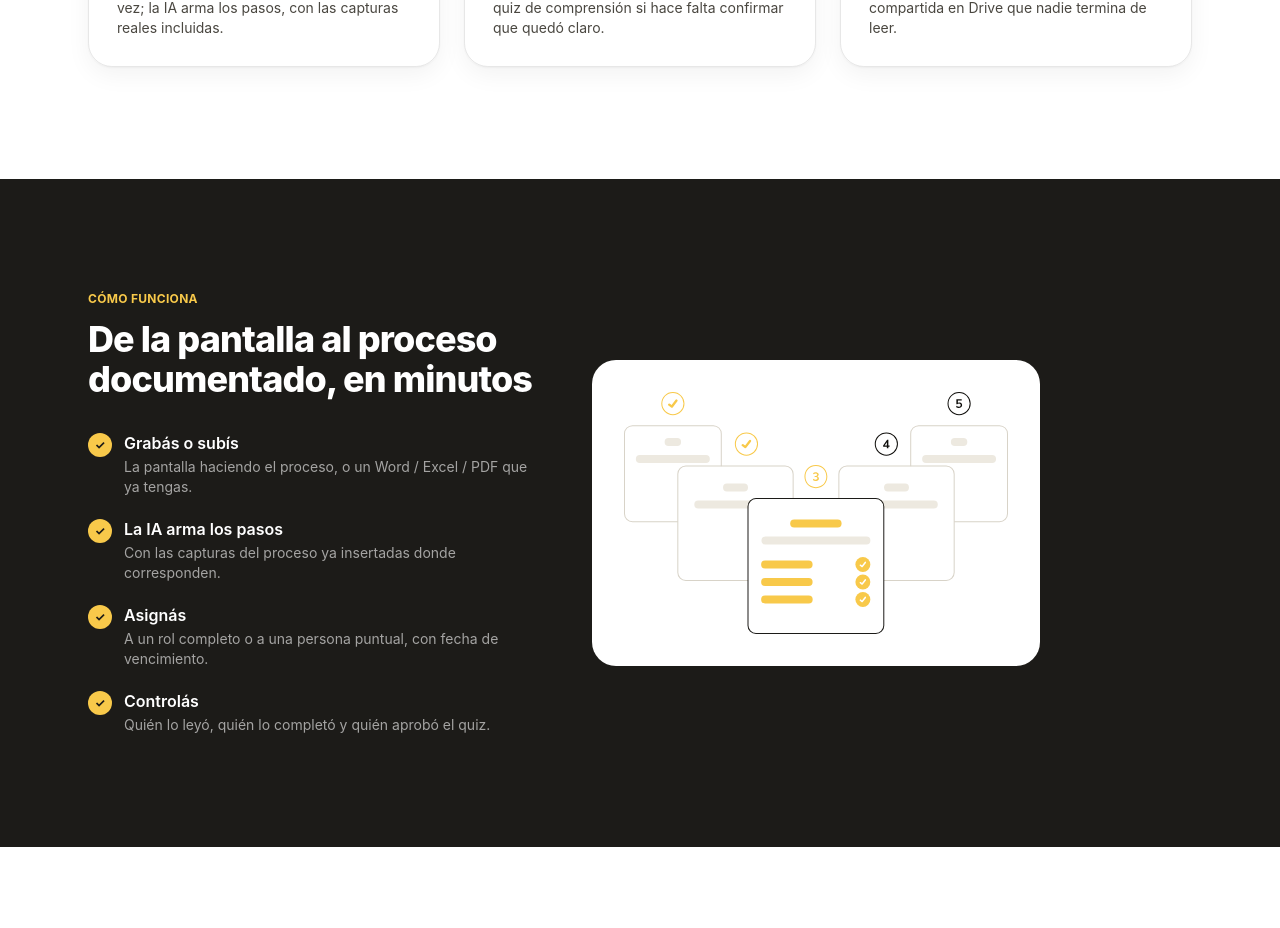
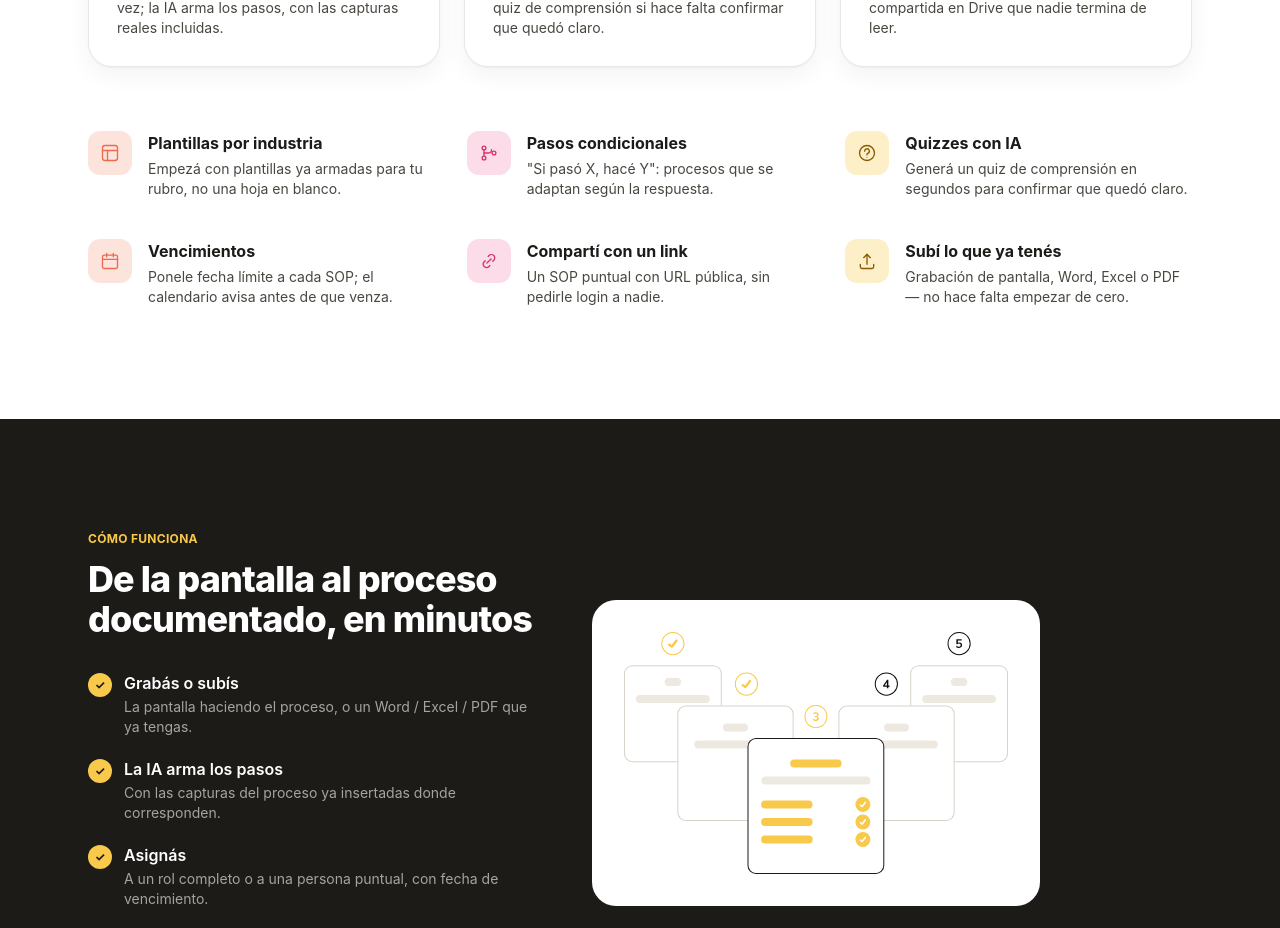
Before and after one commit to joabrusso/manuala-landing, a Next.js app: page / in a window 1280 px wide. Shown: the part 1280-2208 px from the top of the page. Built offline with nearby package versions, Linux system fonts and the light colour scheme.

Commit message:
Agregar grilla de features adicionales: plantillas, condicionales, quizzes IA, vencimientos, link público

```diff
--- a/app/page.tsx
+++ b/app/page.tsx
@@ -1,6 +1,7 @@
 import CtaBanner from "@/components/CtaBanner";
 import Blob from "@/components/Blob";
 import Spark from "@/components/Spark";
+import FeatureIcon from "@/components/FeatureIcon";
 import { APP_URL } from "@/lib/nav";
 
 const FEATURES = [
@@ -39,6 +40,45 @@ const toneClasses: Record<string, string> = {
   berry: "bg-berry-soft text-berry",
   mustard: "bg-mustard-soft text-mustard-ink",
 };
+
+const MORE_FEATURES = [
+  {
+    icon: "template",
+    tone: "coral",
+    title: "Plantillas por industria",
+    body: "Empezá con plantillas ya armadas para tu rubro, no una hoja en blanco.",
+  },
+  {
+    icon: "branch",
+    tone: "berry",
+    title: "Pasos condicionales",
+    body: '"Si pasó X, hacé Y": procesos que se adaptan según la respuesta.',
+  },
+  {
+    icon: "quiz",
+    tone: "mustard",
+    title: "Quizzes con IA",
+    body: "Generá un quiz de comprensión en segundos para confirmar que quedó claro.",
+  },
+  {
+    icon: "calendar",
+    tone: "coral",
+    title: "Vencimientos",
+    body: "Ponele fecha límite a cada SOP; el calendario avisa antes de que venza.",
+  },
+  {
+    icon: "link",
+    tone: "berry",
+    title: "Compartí con un link",
+    body: "Un SOP puntual con URL pública, sin pedirle login a nadie.",
+  },
+  {
+    icon: "upload",
+    tone: "mustard",
+    title: "Subí lo que ya tenés",
+    body: "Grabación de pantalla, Word, Excel o PDF — no hace falta empezar de cero.",
+  },
+] as const;
 
 export default function LandingPage() {
   return (
@@ -113,6 +153,22 @@ export default function LandingPage() {
                   </span>
                   <h3 className="font-heading mt-3 text-lg font-bold">{f.title}</h3>
                   <p className="mt-2 text-sm text-ink-muted">{f.body}</p>
+                </div>
+              </div>
+            ))}
+          </div>
+
+          <div className="mt-16 grid gap-x-8 gap-y-10 sm:grid-cols-2 lg:grid-cols-3">
+            {MORE_FEATURES.map((f) => (
+              <div key={f.title} className="flex gap-4">
+                <div
+                  className={`flex h-11 w-11 shrink-0 items-center justify-center rounded-xl ${toneClasses[f.tone]}`}
+                >
+                  <FeatureIcon name={f.icon} className="h-5 w-5" />
+                </div>
+                <div>
+                  <h3 className="font-heading text-base font-bold">{f.title}</h3>
+                  <p className="mt-1 text-sm text-ink-muted">{f.body}</p>
                 </div>
               </div>
             ))}
--- /dev/null
+++ b/components/FeatureIcon.tsx
@@ -0,0 +1,66 @@
+import type { ReactNode } from "react";
+
+const PATHS: Record<string, ReactNode> = {
+  template: (
+    <>
+      <rect x="3" y="3" width="18" height="18" rx="3" />
+      <line x1="3" y1="9" x2="21" y2="9" />
+      <line x1="9" y1="9" x2="9" y2="21" />
+    </>
+  ),
+  branch: (
+    <>
+      <circle cx="6" cy="6" r="2.25" />
+      <circle cx="6" cy="18" r="2.25" />
+      <circle cx="18" cy="12" r="2.25" />
+      <path d="M6 8.25V15.75" />
+      <path d="M6 12h5a4 4 0 0 0 4-4" />
+    </>
+  ),
+  quiz: (
+    <>
+      <circle cx="12" cy="12" r="9" />
+      <path d="M9.2 9.8a2.8 2.8 0 1 1 3.7 2.6c-.6.3-.9.9-.9 1.5v.4" />
+      <circle cx="12" cy="17" r="0.6" fill="currentColor" stroke="none" />
+    </>
+  ),
+  calendar: (
+    <>
+      <rect x="3" y="5" width="18" height="16" rx="2" />
+      <line x1="3" y1="10" x2="21" y2="10" />
+      <line x1="8" y1="3" x2="8" y2="7" />
+      <line x1="16" y1="3" x2="16" y2="7" />
+    </>
+  ),
+  link: (
+    <>
+      <path d="M9.5 14.5l5-5" />
+      <path d="M11 6.5l1-1a4 4 0 0 1 5.7 5.7l-1.2 1.2" />
+      <path d="M13 17.5l-1 1a4 4 0 0 1-5.7-5.7l1.2-1.2" />
+    </>
+  ),
+  upload: (
+    <>
+      <path d="M12 16V4" />
+      <path d="M8 8l4-4 4 4" />
+      <path d="M4 16v3a2 2 0 0 0 2 2h12a2 2 0 0 0 2-2v-3" />
+    </>
+  ),
+};
+
+export default function FeatureIcon({ name, className }: { name: keyof typeof PATHS; className?: string }) {
+  return (
+    <svg
+      viewBox="0 0 24 24"
+      className={className}
+      aria-hidden="true"
+      fill="none"
+      stroke="currentColor"
+      strokeWidth="1.6"
+      strokeLinecap="round"
+      strokeLinejoin="round"
+    >
+      {PATHS[name]}
+    </svg>
+  );
+}
```
